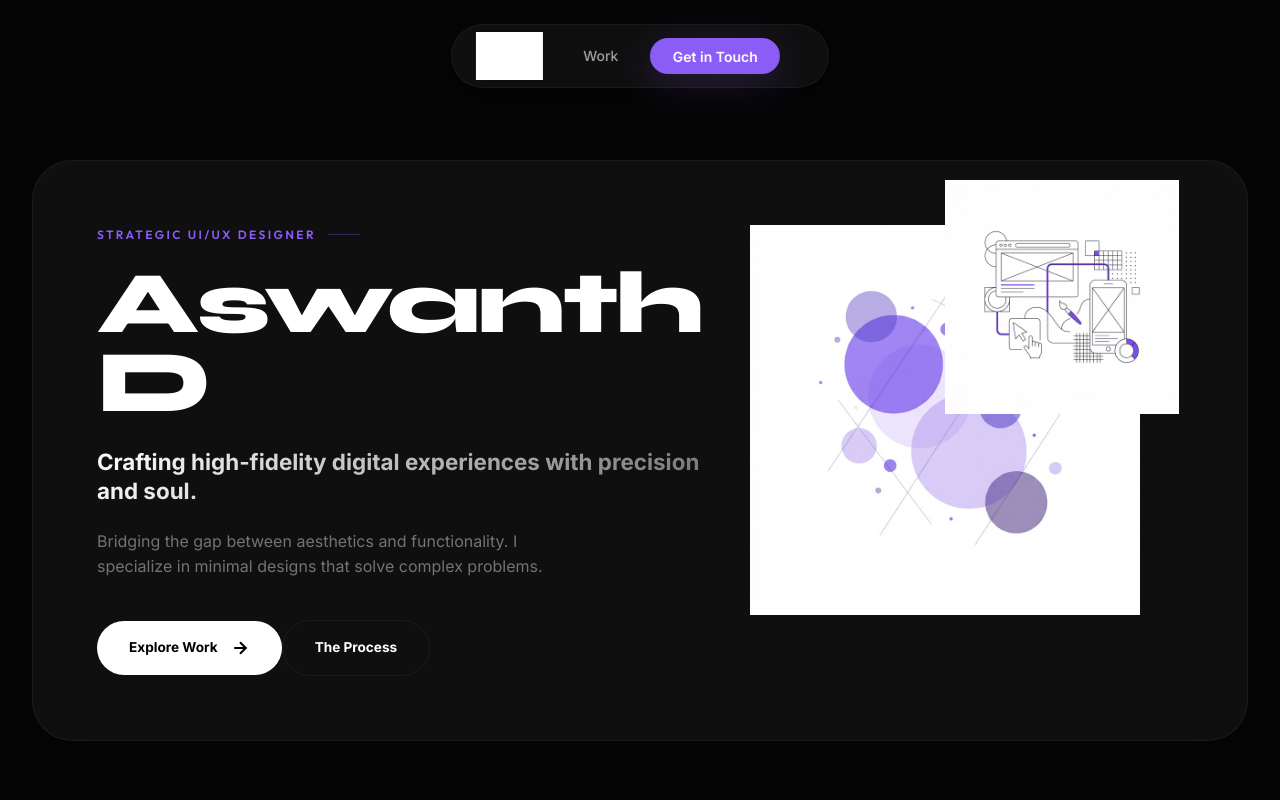
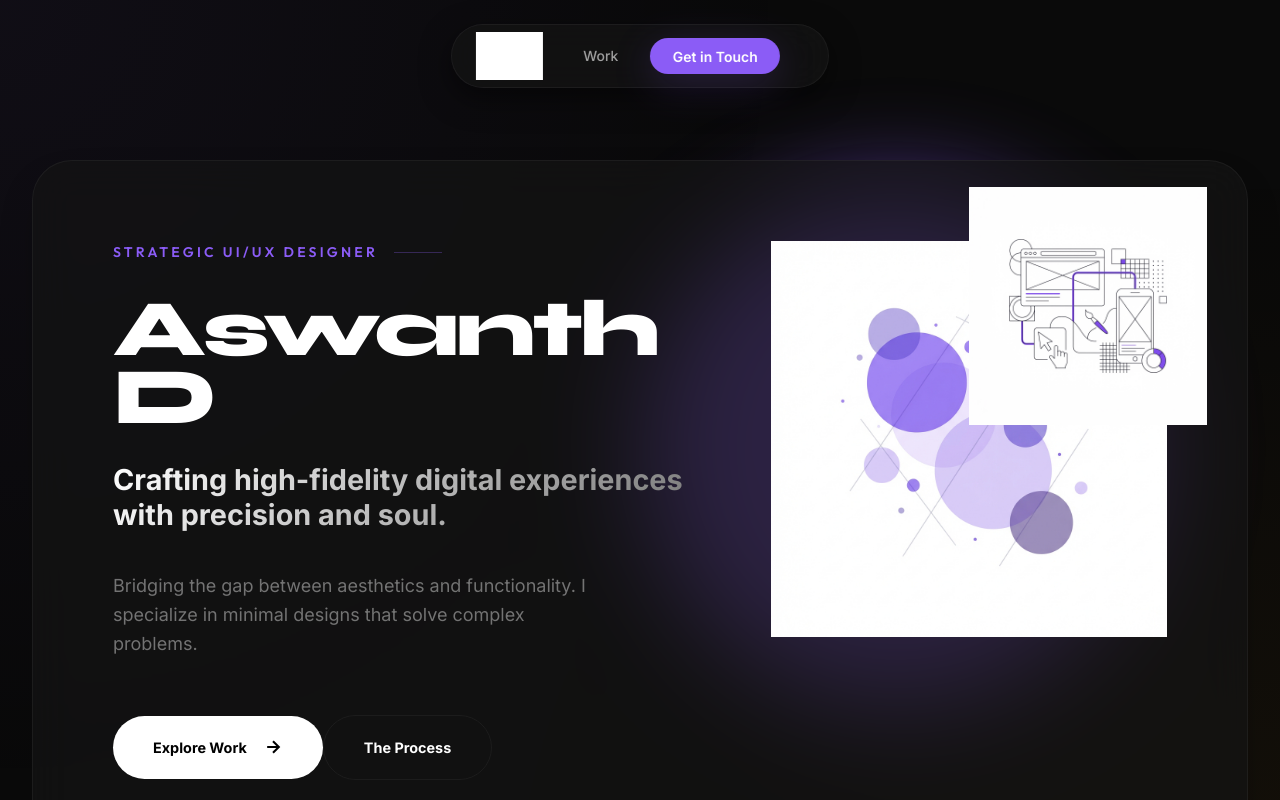
Before and after one commit to Kamiz660/website-portfolio, a React (Vite) app: page / in a window 1280 px wide. Shown: the top 800 px of the page. Built offline with nearby package versions, Linux system fonts and the light colour scheme.

Commit message:
Design Correction: Reverted hero proportions while keeping navbar spacing and reduced name size

```diff
--- a/src/index.css
+++ b/src/index.css
@@ -287,85 +287,69 @@ button {
   padding-top: 10rem;
   /* Increased clearance for navbar */
   position: relative;
-  background: var(--color-bg);
-  animation: hero-bg-darken 15s ease-in-out infinite;
+  background: radial-gradient(circle at 0% 0%, rgba(139, 92, 246, 0.05) 0%, transparent 50%),
+    radial-gradient(circle at 100% 100%, rgba(245, 158, 11, 0.05) 0%, transparent 50%);
   overflow: hidden;
-}
-
-@keyframes hero-bg-darken {
-
-  0%,
-  100% {
-    background-color: #0a0a0a;
-  }
-
-  50% {
-    background-color: #050505;
-  }
 }
 
 .hero__background-glow {
   position: absolute;
-  top: 15%;
-  right: 5%;
-  width: 45vw;
-  height: 45vw;
+  top: 20%;
+  right: 10%;
+  width: 40vw;
+  height: 40vw;
   background: var(--color-accent);
-  filter: blur(120px);
-  opacity: 0.08;
+  filter: blur(100px);
+  opacity: 0.05;
   z-index: -1;
   border-radius: 50%;
-  animation: glow-breathing 15s ease-in-out infinite;
+  animation: glow 10s infinite;
 }
 
-@keyframes glow-breathing {
+@keyframes float {
 
   0%,
   100% {
-    opacity: 0.1;
-    transform: scale(1) translate(0, 0);
-    filter: blur(100px);
+    transform: translateY(0) rotate(0);
   }
 
-  50% {
-    opacity: 0.02;
-    transform: scale(0.85) translate(5%, 5%);
-    filter: blur(140px);
+  33% {
+    transform: translateY(-15px) rotate(2deg);
+  }
+
+  66% {
+    transform: translateY(5px) rotate(-1deg);
   }
 }
 
 .hero__card {
-  padding: 4rem;
-  /* Slightly reduced inner padding */
+  padding: 5rem;
   border-radius: var(--radius-2xl);
   position: relative;
   overflow: hidden;
   box-shadow: var(--shadow-lg);
   display: grid;
-  grid-template-columns: 1.1fr 0.9fr;
+  grid-template-columns: 1.2fr 0.8fr;
   align-items: center;
-  gap: 3rem;
-  /* Rebalanced gap */
+  gap: 4rem;
 }
 
 .hero__greeting {
   font-family: var(--font-secondary);
   font-weight: 600;
   color: var(--color-accent);
-  margin-bottom: 1.25rem;
-  /* Reduced to balance */
-  letter-spacing: 0.15rem;
+  margin-bottom: 2rem;
+  letter-spacing: 0.2rem;
   text-transform: uppercase;
-  font-size: 0.75rem;
-  /* More elegant smaller size */
+  font-size: 0.875rem;
   display: flex;
   align-items: center;
-  gap: 0.75rem;
+  gap: 1rem;
 }
 
 .hero__greeting::after {
   content: '';
-  width: 2rem;
+  width: 3rem;
   height: 1px;
   background: currentColor;
   opacity: 0.3;
@@ -373,30 +357,28 @@ button {
 
 .hero__name {
   font-family: var(--font-display);
-  font-size: clamp(3rem, 8vw, 5.5rem);
-  /* Reduced from 4-8vw/8rem */
+  font-size: clamp(3rem, 7vw, 5rem);
+  /* surgically reduced name size as requested */
   font-weight: 800;
-  line-height: 0.9;
-  letter-spacing: -0.03em;
-  margin-bottom: 1.5rem;
+  line-height: 0.85;
+  letter-spacing: -0.04em;
+  margin-bottom: 2rem;
   color: var(--color-white);
 }
 
 .hero__title {
-  font-size: clamp(1rem, 2.5vw, 1.4rem);
-  /* Proportional reduction */
+  font-size: clamp(1.1rem, 3vw, 1.8rem);
   font-weight: 700;
-  line-height: 1.3;
-  margin-bottom: 1.5rem;
+  line-height: 1.2;
+  margin-bottom: 2.5rem;
   color: var(--color-gray-100);
 }
 
 .hero__description {
   color: var(--color-gray-500);
-  font-size: 1rem;
-  /* Reduced from 1.125rem */
-  max-width: 450px;
-  margin-bottom: 2.5rem;
+  font-size: 1.125rem;
+  max-width: 500px;
+  margin-bottom: 3.5rem;
 }
 
 .hero__images {
@@ -420,14 +402,13 @@ button {
 }
 
 .btn {
-  padding: 1rem 2rem;
-  /* More proportional buttons */
+  padding: 1.25rem 2.5rem;
   border-radius: var(--radius-full);
   font-weight: 700;
-  font-size: 0.85rem;
+  font-size: 0.9rem;
   display: inline-flex;
   align-items: center;
-  gap: 0.75rem;
+  gap: 1rem;
   transition: var(--transition-normal);
 }
 
```
